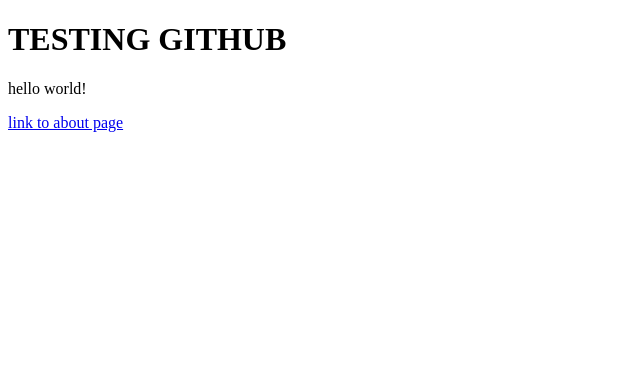
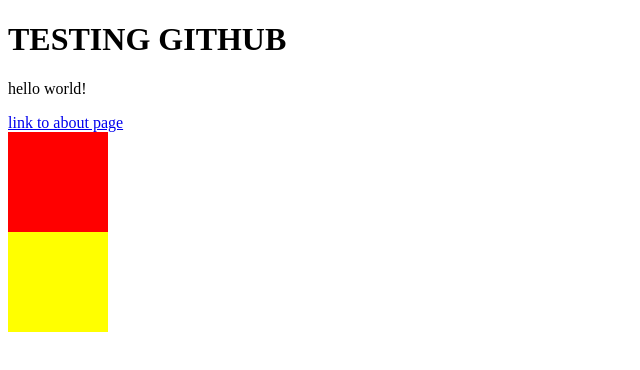
Before and after one commit to Supratik-Ray/test_website, a plain HTML site: page index.html in a window 1280 px wide. Shown: the whole page, without its empty margins (0-640 px from the left). Drawn offline with Linux system fonts and the light colour scheme.

Commit message:
made changes to css

```diff
--- a/index.html
+++ b/index.html
@@ -4,6 +4,7 @@
     <meta charset="UTF-8" />
     <meta name="viewport" content="width=device-width, initial-scale=1.0" />
     <title>Document</title>
+    <link rel="stylesheet" href="style.css" />
   </head>
   <body>
     <h1>TESTING GITHUB</h1>
--- /dev/null
+++ b/style.css
@@ -0,0 +1,11 @@
+.red {
+  height: 100px;
+  width: 100px;
+  background-color: red;
+}
+
+.yellow {
+  height: 100px;
+  width: 100px;
+  background-color: yellow;
+}
```
